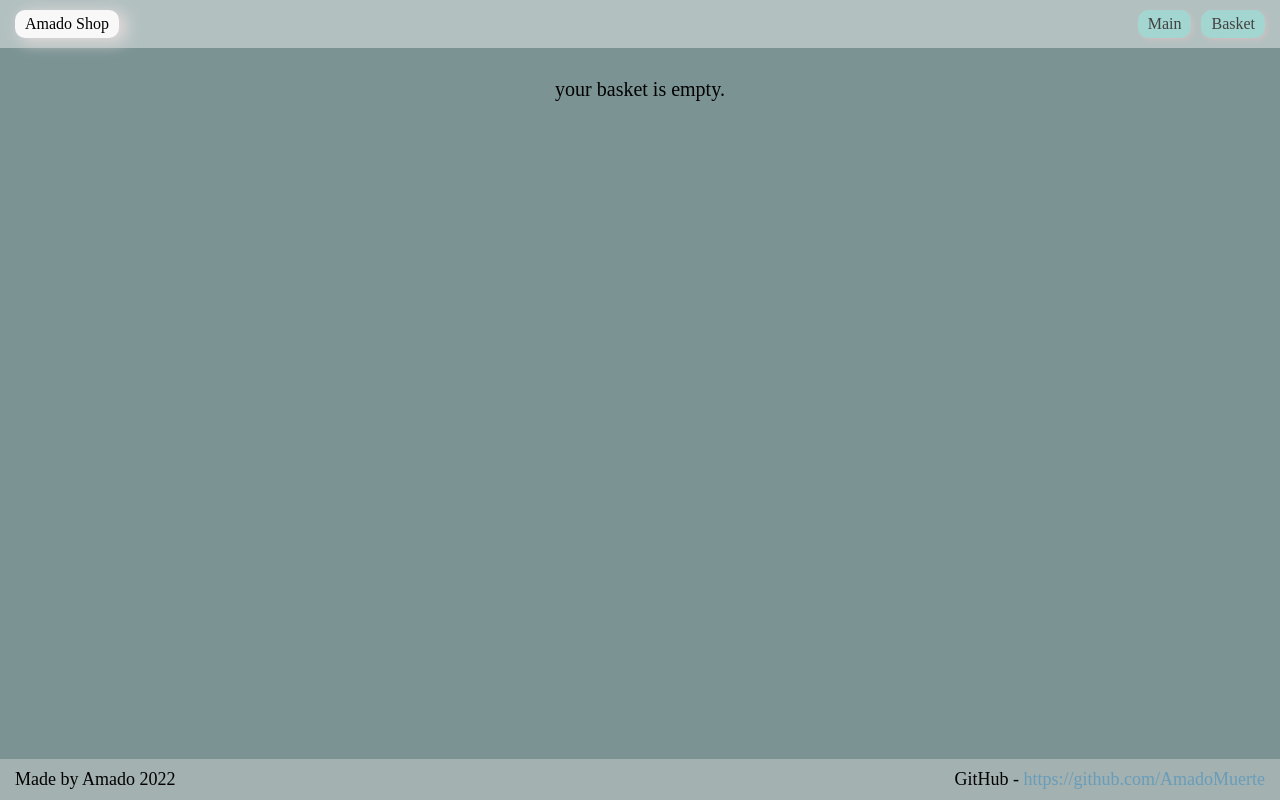
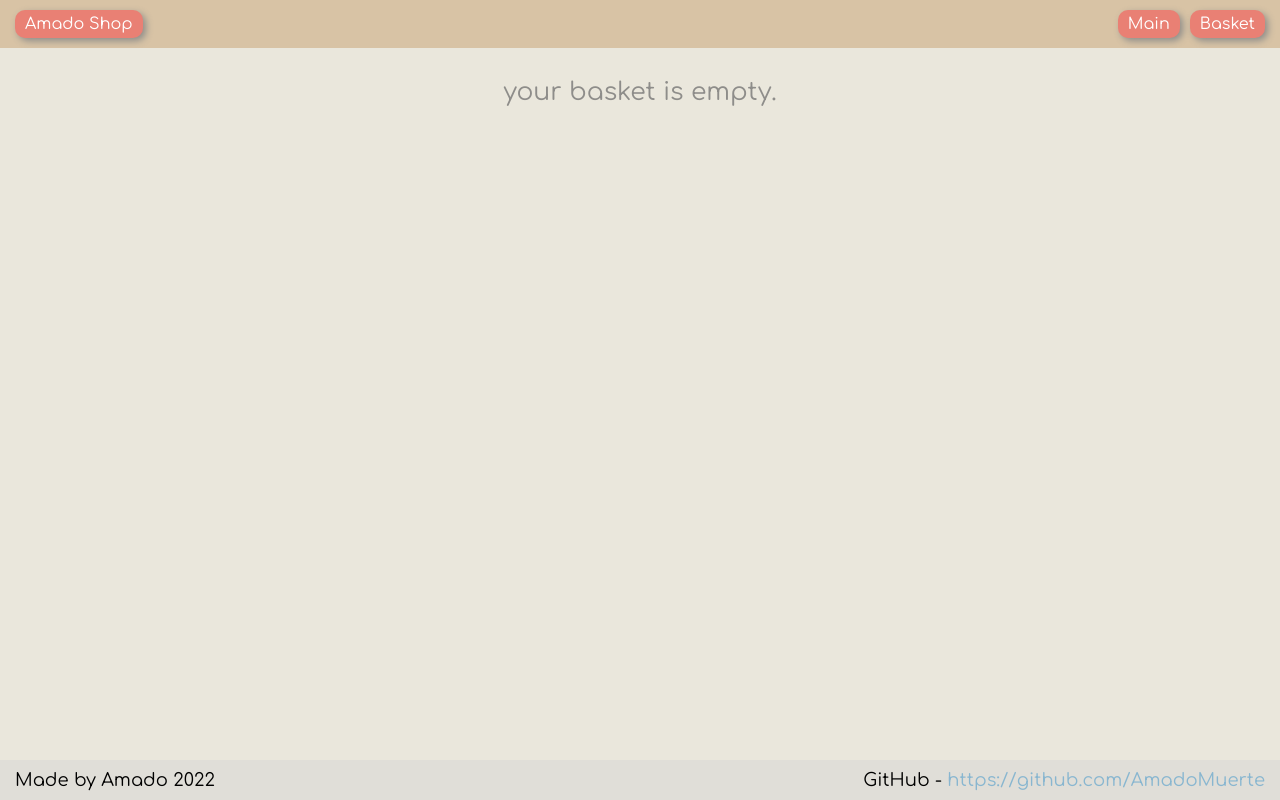
Before and after one commit to AmadoMuerte/ProductShop, a React (Create React App) app: page /basket in a window 1280 px wide. Built offline with nearby package versions, Linux system fonts and the light colour scheme.

Commit message:
changed styles

```diff
--- a/src/components/Basket/Basket.css
+++ b/src/components/Basket/Basket.css
@@ -12,5 +12,6 @@
 .basket__emptyTitle {
     width: 1000px;
     text-align: center;
-    font-size: 20px;
+    font-size: 25px;
+    color: #8E8D8A;
 }
--- a/src/components/Basket/BasketProductCard/BasketProductCard.css
+++ b/src/components/Basket/BasketProductCard/BasketProductCard.css
@@ -18,6 +18,24 @@
     position: relative;
 }
 
+.btnBuy {
+    position: absolute;
+    border: none;
+    right: 0;
+    background-color: #E98074;
+    padding: 5px 15px;
+    text-align: center;
+    border-radius: 10px;
+    font-size: 19px;
+    color: white;
+    box-shadow: 2px 3px 7px #8E8D8A;
+    transition: 0.3s;
+}
+
+.btnBuy:hover {
+    background: #E85A4F;
+}
+
 .basketProductCard__bottom {
     display: flex;
     width: 100%;
@@ -25,7 +43,7 @@
 }
 
 .basketProductCard__title {
-    font-size: 17px;
+    font-size: 18px;
 }
 
 .basketProductCard__info {
@@ -35,21 +53,20 @@
 
 .basketProductCard__btn {
     border: none;
-    position: absolute;
     right: 0;
-    background-color: rgba(146, 237, 223, 0.92);
+    background-color: #8E8D8A;
     padding: 5px 10px;
     text-align: center;
     border-radius: 10px;
-    font-size: 16px;
-    color: #434141;
+    font-size: 14px;
+    color: white;
     box-shadow: 2px 2px 5px #cdc0c0;
-    transition: 0.2s;
+    transition: 0.3s;
 }
 
 .basketProductCard__btn:hover {
-    color: black;
-    background-color: rgba(216, 127, 122, 0.48);
+    color: white;
+    background-color: #E85A4F;
 }
 
 .basketProductCard__image {
@@ -68,12 +85,3 @@
 .basketProductCard__image img {
     width: 50%;
 }
-
-.basketProductCard__bottom button {
-    padding: 5px 10px;
-    border: none;
-    border-radius: 10px;
-    font-size: 18px;
-    color: #5d6262;
-    background-color: #99eade;
-}
--- a/src/components/Basket/BasketProductCard/BasketProductCard.tsx
+++ b/src/components/Basket/BasketProductCard/BasketProductCard.tsx
@@ -18,14 +18,14 @@ function BasketProductCard(props: IBasketProps) {
                         {props.product.title}
                     </h2>
                 </NavLink>
+                <button className={'btnBuy'}>buy</button>
+            </div>
+            <div className='basketProductCard__bottom'>
+                <p>{props.product.price + '$'}</p>
                 <button
                     className='basketProductCard__btn'
                     onClick={() => props.deleteFunc(props.product.id)}>delete
                 </button>
-            </div>
-            <div className='basketProductCard__bottom'>
-                <p>{props.product.price + '$'}</p>
-                <button>buy</button>
             </div>
 
         </div>
--- a/src/components/Filters/Filters.css
+++ b/src/components/Filters/Filters.css
@@ -1,8 +1,8 @@
 .filters {
     position: absolute;
-    left: 40px;
+    left: 50px;
     top: 65px;
-    max-height: 300px;
+    height: 300px;
     display: flex;
     flex-direction: column;
     justify-content: center;
@@ -23,5 +23,10 @@
     border-radius: 10px;
     font-size: 16px;
     padding: 8px 20px;
-    background-color: rgba(146, 237, 223, 0.48);
+    background-color: #E98074;
+    transition: .3s;
 }
+
+.filters__button-item:hover {
+    background-color: #E85A4F;
+}
--- a/src/components/Header/Header.css
+++ b/src/components/Header/Header.css
@@ -1,5 +1,5 @@
 .header {
-    background-color: rgba(255, 255, 255, 0.41);
+    background-color: #D8C3A5;
     color: white
 }
 
@@ -11,20 +11,18 @@
 }
 
 .logo {
-    color: black;
+    color: white;
     font-size: 16px;
-    background-color: #f8f8f8;
-    box-shadow: 6px 3px  15px 2px #e0d8d8;
+    background-color: #E98074;
+    box-shadow: 3px 3px 7px #8E8D8A;
     padding: 5px 10px;
     border-radius: 10px;
     cursor: pointer;
-    transition: 0.2s;
+    transition: 0.3s;
 }
 
 .logo:hover {
-    color: #ffffff;
-    background-color: #c5c2c2;
-    box-shadow: 6px 3px  15px 2px #dcdcdc;
+    background-color: #E85A4F;
 }
 
 .navigation {
@@ -35,17 +33,16 @@
 
 .navigation__item {
     margin-right: 10px;
-    background-color: rgba(146, 237, 223, 0.48);
+    background-color: #E98074;
     padding: 5px 10px;
     text-align: center;
     border-radius: 10px;
     font-size: 16px;
-    color: #434141;
-    box-shadow: 2px 2px 5px #cdc0c0;
-    transition: 0.2s;
+    color: white;
+    box-shadow: 3px 3px 7px #8E8D8A;
+    transition: 0.3s;
 }
 
 .navigation__item:hover {
-    color: white;
-    background-color: rgba(133, 208, 194, 0.48);
+    background-color: #E85A4F;
 }
--- a/src/components/Product/Product.css
+++ b/src/components/Product/Product.css
@@ -3,10 +3,12 @@
     background-color: white;
     border-radius: 10px;
     margin-bottom: 15px;
+    margin-right: 15px;
     display: flex;
     flex-direction: column;
     justify-content: space-between;
     align-items: center;
+    box-shadow: 1px 2px 6px #8E8D8A;
 }
 
 .product__top {
@@ -15,17 +17,17 @@
     display: flex;
     justify-content: space-between;
     align-items: center;
-    background-color: rgba(146, 237, 223, 0.48);
+    background-color: #8E8D8A;
     border-radius: 10px 10px 0 0;
 }
 
 .product__subtitle {
     font-weight: 400;
-    background-color: #f7e4a1;
+    background-color: #EAE7DC;
     padding: 5px 8px;
     border-radius: 10px;
     font-size: 16px;
-    color: grey;
+    color: #8E8D8A;
 }
 
 .product__title {
@@ -33,7 +35,7 @@
     font-weight: 600;
     padding: 3px 5px;
     font-size: 18px;
-    color: #5d6262;
+    color: white;
     margin-right: 15px;
 }
 
--- a/src/components/Product/ProductBtn/ProductBtn.css
+++ b/src/components/Product/ProductBtn/ProductBtn.css
@@ -1,16 +1,15 @@
 .btn {
-    background-color: #f7e4a1;
+    background-color: #E98074;
     border: none;
     padding: 5px 30px;
     font-size: 20px;
     border-radius: 10px;
-    color: #5d6262;
+    color: white;
     cursor: pointer;
     transition: .2s;
+    box-shadow: 2px 1px 5px #8E8D8A;
 }
 
 .btn:hover {
-    background-color: #ebbd2b;
-    color: white;
-    box-shadow: 1px 2px 4px 2px rgba(238, 233, 233, 0.45);
+    background-color: #E85A4F;
 }
--- a/src/index.css
+++ b/src/index.css
@@ -1,3 +1,5 @@
+@import url('https://fonts.googleapis.com/css2?family=Comfortaa:wght@400;600&display=swap');
+
 * {
     margin: 0;
     padding: 0;
@@ -8,8 +10,6 @@
     outline:none;
 }
 
-@import url('https://fonts.googleapis.com/css2?family=Comfortaa:wght@400;600&display=swap');
-
 .container {
     max-width: 1400px;
     margin: auto;
@@ -17,7 +17,7 @@
 }
 
 body {
-    background-color: #7b9393;
+    background-color: #EAE7DC;
     font-family: 'Comfortaa', cursive;
 }
 
```
